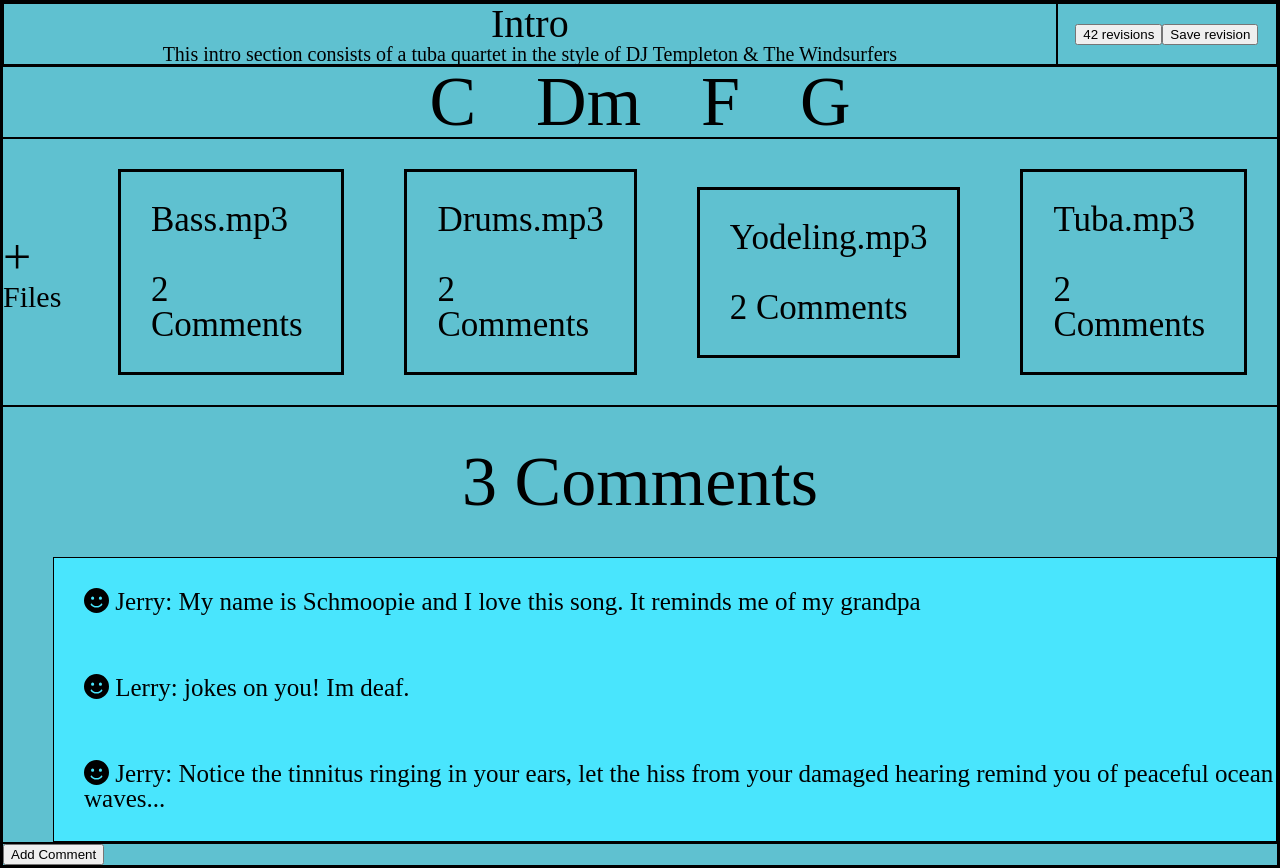
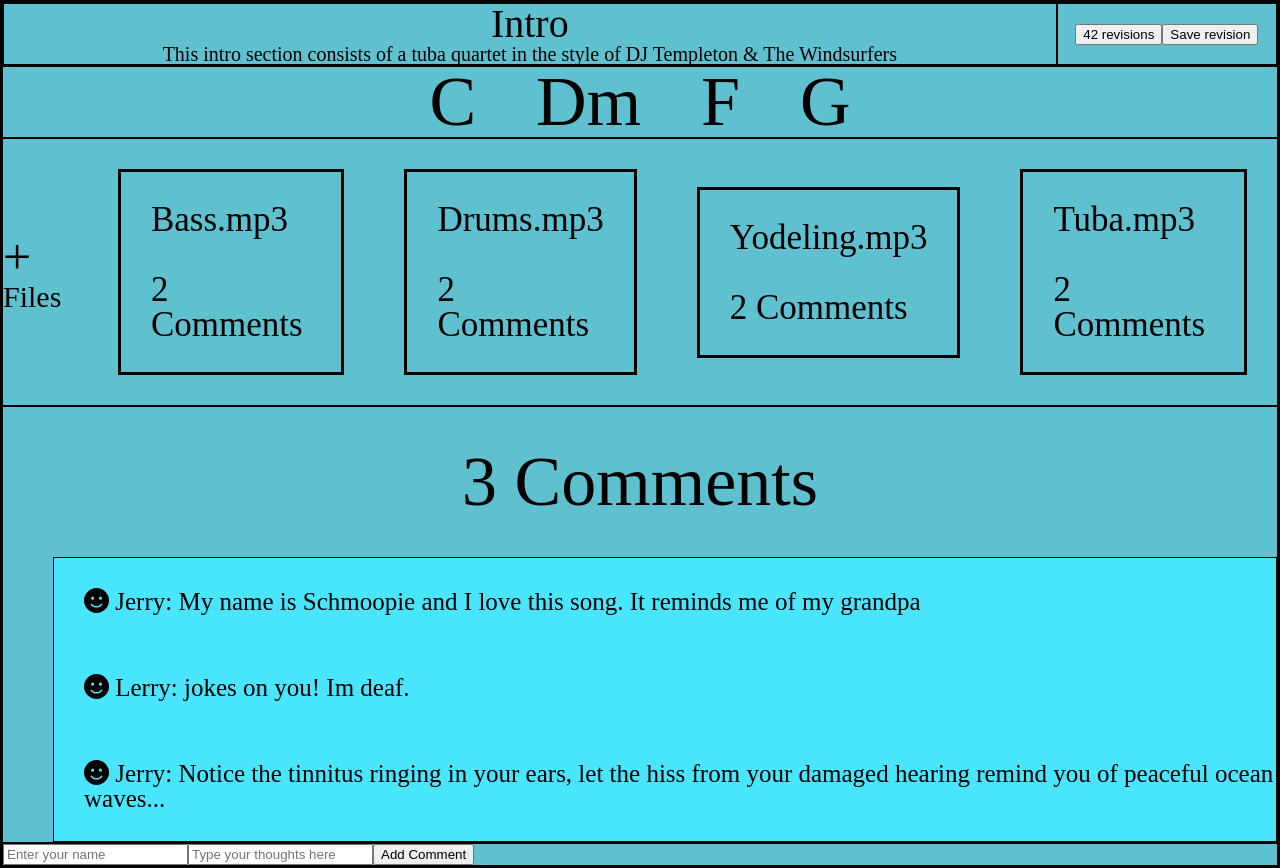
Before and after one commit to jamtools/section-view, a React (Create React App) app: page / in a window 1280 px wide. Built offline with nearby package versions, Linux system fonts and the light colour scheme.

Commit message:
Make all types start with uppercase character

```diff
--- a/src/App.tsx
+++ b/src/App.tsx
@@ -11,9 +11,9 @@ import { useState } from 'react';
 
 
 
-const App:React.FC<Types.appProps> = ({sectionData, chordProgression, comments, files}) => {
+const App:React.FC<Types.AppProps> = ({sectionData, chordProgression, comments, files}) => {
 
-  const [commentsAsState, setCommentsAsState] = useState<Types.comment[]>(comments)
+  const [commentsAsState, setCommentsAsState] = useState<Types.Comment[]>(comments)
 
   return (
     <div className="root">
--- a/src/ChordProgression.tsx
+++ b/src/ChordProgression.tsx
@@ -1,6 +1,6 @@
 import * as Types from './types';
 
-export const ChordProgression: React.FC<Types.chordProgressionProps> = ({ chordProgression }) => {
+export const ChordProgression: React.FC<Types.ChordProgressionProps> = ({ chordProgression }) => {
   return (
     <div className="chords">
       <ol>
--- a/src/CreateComment.tsx
+++ b/src/CreateComment.tsx
@@ -1,21 +1,39 @@
 
-import { CreateCommentProps, comment, commentsProps } from './types';
+import { CreateCommentProps, Comment, commentsProps } from './types';
+import {useState} from 'react';
 
-export const CreateComment:React.FC<CreateCommentProps> = ({comments, setComments}) => {
+export const CreateComment: React.FC<CreateCommentProps> = ({ comments, setComments }) => {
 
+  const [name, setName] = useState('');
+  const [commentText, setCommentText] = useState('');
 
-  const handleAddComment = (newComment:comment) => {
-    let result = [...comments]
-    result.push(newComment)
-    setComments(result)
-    console.log(result)
+  const handleAddComment = () => {
+    const newComment = { name, commentText };
+    const result = [...comments, newComment];
+    setComments(result);
   }
 
   return (
     <div>
-      <button onClick={() => handleAddComment({name: "New User", commentText: "This is a new comment."})}>
-        Add Comment
-      </button>
+      <form onSubmit={(e) => {
+        e.preventDefault();
+        handleAddComment();
+        setCommentText('');
+      }}>
+        <input
+          type='text'
+          value={name}
+          onChange={(e) => setName(e.target.value)}
+          placeholder='Enter your name'
+        />
+        <input
+          type='text'
+          value={commentText}
+          onChange={(e) => setCommentText(e.target.value)}
+          placeholder='Type your thoughts here'
+        />
+        <button type='submit'>Add Comment</button>
+      </form>
     </div>
   );
 };
--- a/src/Files.tsx
+++ b/src/Files.tsx
@@ -1,6 +1,6 @@
 import * as Types from './types';
 
-export const Files: React.FC<Types.filesProps> = ({ files }) => {
+export const Files: React.FC<Types.FilesProps> = ({ files }) => {
   return (
     <div className="files">
       <span>+ Files</span>
--- a/src/SectionTitle.tsx
+++ b/src/SectionTitle.tsx
@@ -1,6 +1,6 @@
 import * as Types from './types';
 
-export const SectionTitle: React.FC<Types.sectionDataProps> = ({ sectionData }) => {
+export const SectionTitle: React.FC<Types.SectionDataProps> = ({ sectionData }) => {
   return (
     <div className="section-title">
       <div className='text'>
--- a/src/testData.ts
+++ b/src/testData.ts
@@ -1,15 +1,15 @@
 
 import * as Types from './types'
 
-export const sectionData: Types.sectionData = {
+export const sectionData: Types.SectionData = {
   name: 'Intro',
   description: 'This intro section consists of a tuba quartet in the style of DJ Templeton & The Windsurfers',
   numRevisions: 42,
 };
 
-export const currentChordProgression: Types.chordProgression = ['C', 'Dm', 'F', 'G']
+export const currentChordProgression: Types.ChordProgression = ['C', 'Dm', 'F', 'G']
 
-export const files: Types.file[] = [
+export const files: Types.File[] = [
   {
     title: 'Bass.mp3',
     numComments: 2,
@@ -33,7 +33,7 @@ export const files: Types.file[] = [
 ]
 
 
-export const comments: Types.comment[] = [
+export const comments: Types.Comment[] = [
   {
     name: 'Jerry',
     commentText: 'My name is Schmoopie and I love this song. It reminds me of my grandpa'
```
Also changed, not shown: src/types.ts (+18 -19 lines).
